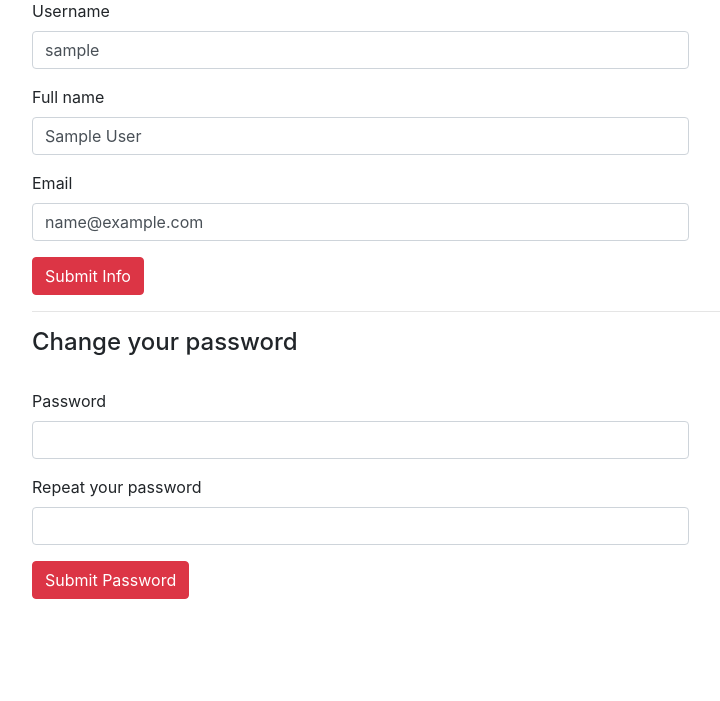
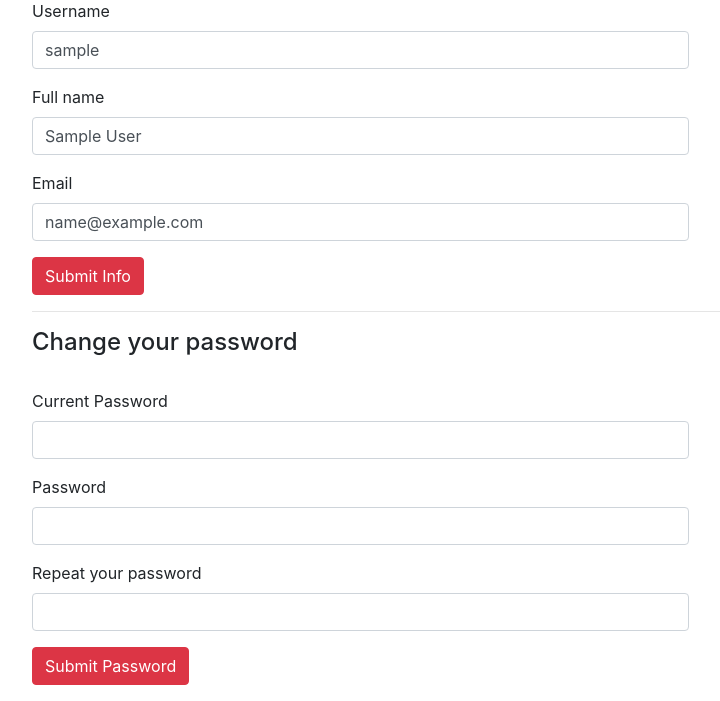
Before and after one commit to orlandodiaz/flask-auth, a Flask app: page /users/preferences in a window 1280 px wide. Shown: the part 218-919 px from the top of the page, without its empty margins (243-963 px from the left). Before the commit the page ends 817 px from the top, so only its background shows below. Run offline with Flask 2, Linux system fonts and the light colour scheme; the visitor is signed in with stand-in values (Sample User, id 1); data comes from the database, SQL or seed files in the repository; some libraries are stand-ins or nearby versions.

Commit message:
ADd missing current_password field

```diff
--- a/myproject/templates/preferences.html
+++ b/myproject/templates/preferences.html
@@ -43,6 +43,9 @@
 
         {{ pw_form.csrf_token }}
 
+        {{ render_field(pw_form.current_password) }}
+
+
         {{ render_field(pw_form.password) }}
         {{ render_field(pw_form.password2) }}
 
```
